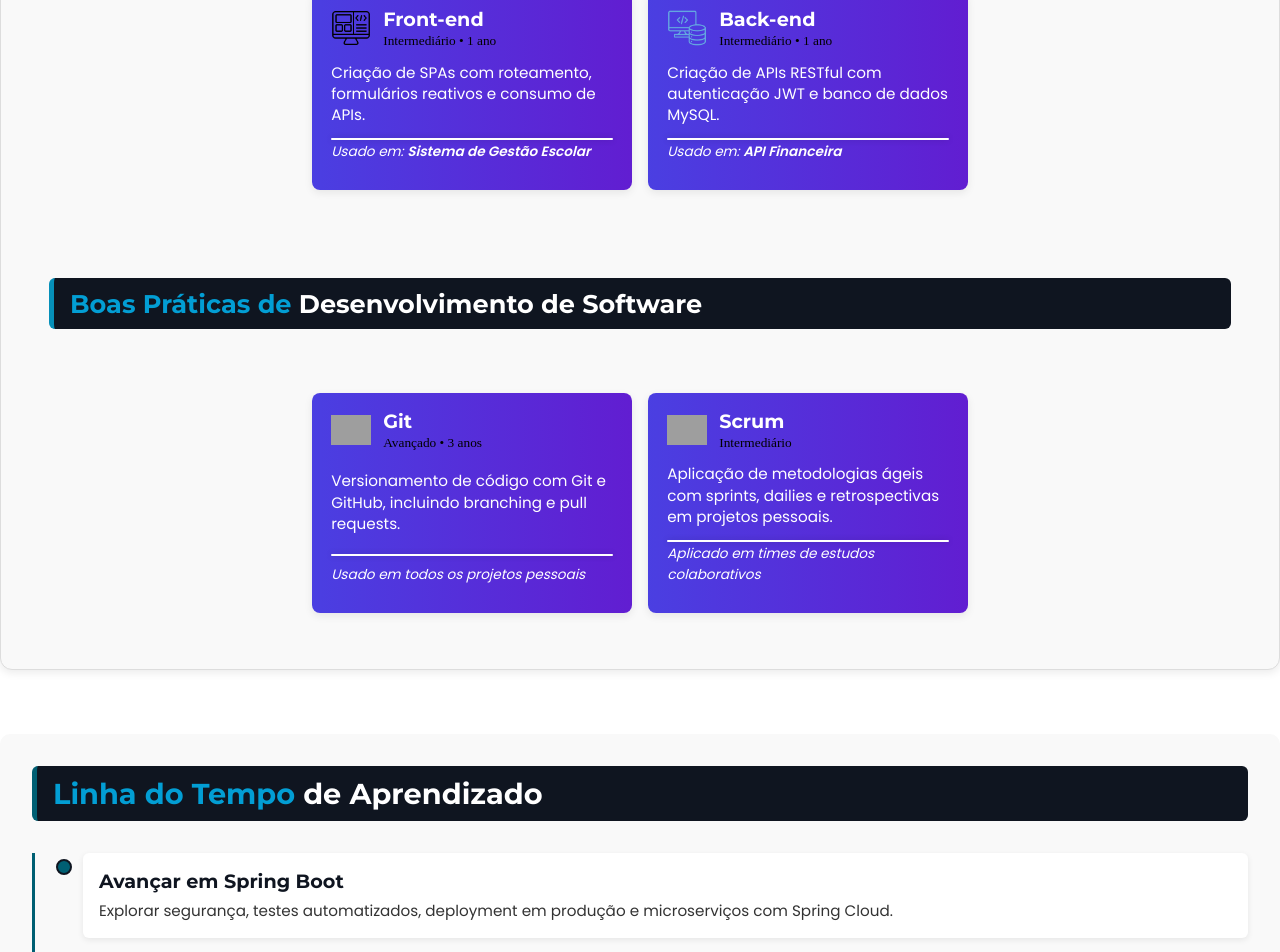
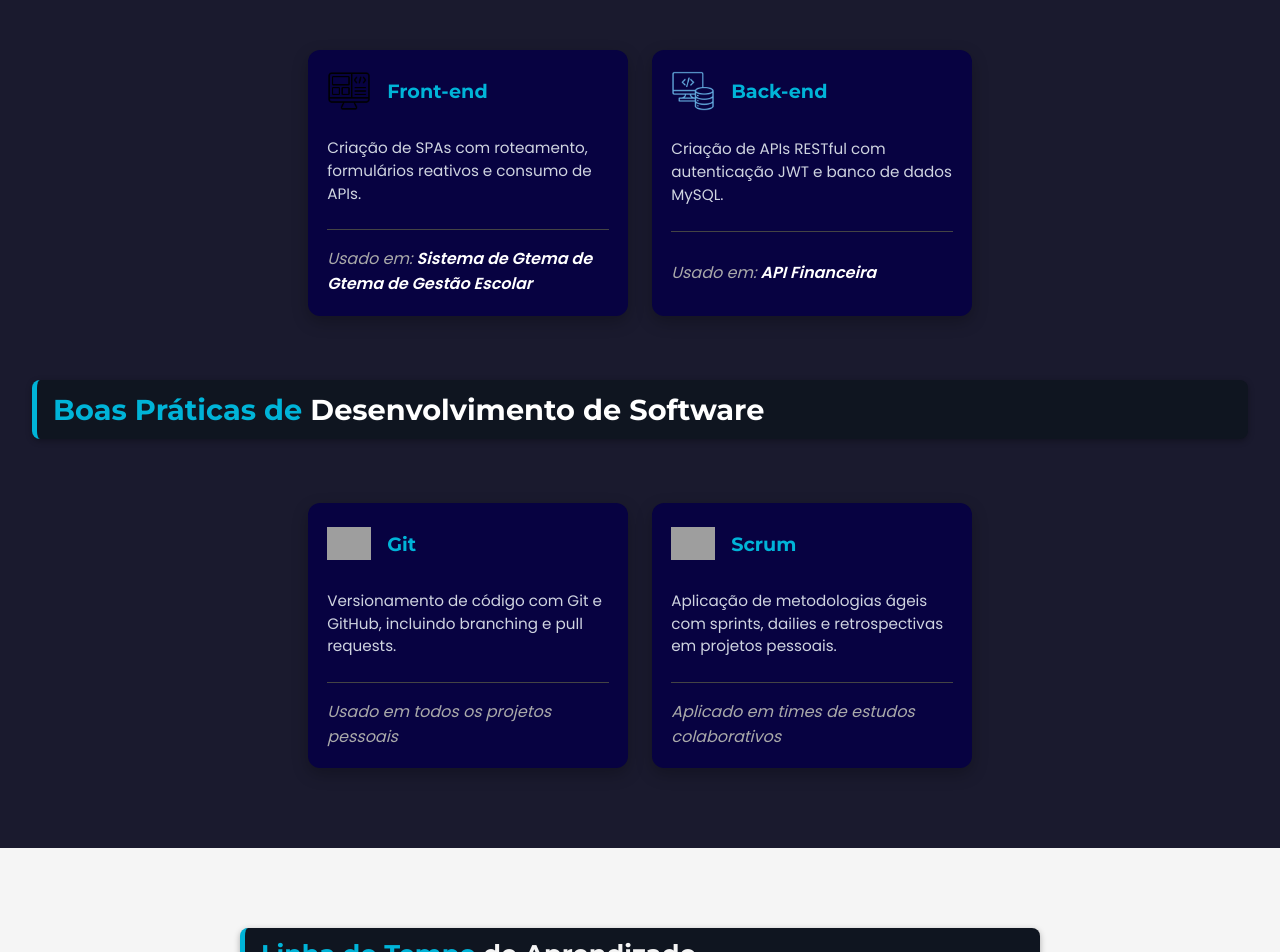
Before and after one commit to pedrofelipeot/portfolio, an Angular app: page /habilidades in a window 1280 px wide. Shown: the part 620-1572 px from the top of the page. Built offline with nearby package versions, Linux system fonts and the light colour scheme; grey boxes are pictures that could not be loaded.

Commit message:
Ajustes nos cards - tela de habilidades

```diff
--- a/src/app/componentes/Habilidades/habilidades.component.css
+++ b/src/app/componentes/Habilidades/habilidades.component.css
@@ -1,183 +1,257 @@
-/* -------------------- Títulos das seções internas -------------------- */
 .card.agrupador h2 {
-  font-size: 1.6rem;
-  margin: 4rem 1rem;
-  background-color: #0f1520;
+  font-size: 1.8rem;
+  margin: 4rem 0 4rem;
+  padding: 0.75rem 1rem;
+  background-color: #0F1520;
   color: #fff;
-  padding: 0.6rem 1rem;
-  border-left: 5px solid #0690b9;
-  border-radius: 6px;
+  border-left: 5px solid #00b4d8;
+  border-radius: 8px;
+  box-shadow: 0 2px 6px rgba(0, 0, 0, 0.3);
 }
 
-/* -------------------- Container de Cards -------------------- */
+.titulo-azul {
+  color: #00b4d8;
+}
+
+
+
+.card.agrupador {
+  background: #1a1a2e;
+  box-shadow: 0 8px 20px rgba(0, 0, 0, 0.3);
+  padding: 2rem;
+}
+
 .cards-inline {
   display: flex;
   flex-wrap: wrap;
+  gap: 1.5rem;
   justify-content: center;
-  gap: 1rem;
-  margin-bottom: 1.5rem;
+  align-items: stretch;
+  margin-bottom: 3rem;
 }
 
-/* -------------------- Card base -------------------- */
-.card {
-  background: white;
-  border-radius: 8px;
-  box-shadow: 0 3px 8px rgba(0, 0, 0, 0.08);
-  padding: 1rem 1.2rem;
+.card.pequeno {
+  flex: 1 1 280px;
+  max-width: 320px;
   display: flex;
   flex-direction: column;
-  justify-content: space-between;
-  transition: box-shadow 0.3s ease, transform 0.2s ease;
+  justify-content: stretch;
+  background-color: #212433;
+  border-radius: 12px;
+  box-shadow: 0 6px 16px rgba(0, 0, 0, 0.25);
+  transition: transform 0.3s ease, box-shadow 0.3s ease;
+  padding: 1.2rem;
+  animation: mudarCor 8s infinite alternate ease-in-out;
 }
 
-/* Card Agrupador */
-.card.agrupador {
-  padding: 2rem;
-  background: #f9f9f9;
-  border: 1px solid #ddd;
-  border-radius: 12px;
+.card.pequeno .conteudo-card {
+  display: flex;
+  flex-direction: column;
+  flex-grow: 1;
+  justify-content: space-between;
+  height: 100%;
 }
 
-/* Card Pequeno */
-.card.pequeno {
-  flex: 1 1 260px;
-  max-width: 320px;
-  background: linear-gradient(270deg, #6a11cb, #2575fc, #6a11cb);
-  background-size: 600% 600%;
-  animation: gradienteAnimado 15s ease infinite;
-  transition: transform 0.3s ease;
-}
-
-/* -------------------- Cabeçalho do Card -------------------- */
 .cabecalho {
   display: flex;
   align-items: center;
-  gap: 0.75rem;
-  margin-bottom: 0.8rem;
+  gap: 1rem;
+  margin-bottom: 1rem;
 }
 
 .cabecalho img {
-  width: 40px;
-  height: 40px;
+  width: 44px;
+  height: 44px;
   object-fit: contain;
 }
 
 .cabecalho h3 {
   font-size: 1.2rem;
-  color: white;
+  color: #00b4d8;
   margin: 0;
 }
 
-/* -------------------- Conteúdo do Card -------------------- */
-.card p {
-  font-size: 0.95rem;
-  color: white;
-  margin-bottom: 0.8rem;
-  line-height: 1.4;
+.descricao {
+  flex-grow: 1;
+  display: flex;
+  flex-direction: column;
+  justify-content: center;
 }
 
-.card p em {
-  font-size: 0.85rem;
-  color: white;
+.descricao p {
+  font-size: 0.95rem;
+  color: #cfd4e0;
+  line-height: 1.5;
+  margin: 0.5rem 0;
+  text-align: left;
 }
 
-.card p em strong {
+.conteudo-card > .divisoria + p {
+  min-height: 48px; /* ou ajuste maior, se quiser mais espaço mínimo */
+  display: flex;
+  align-items: center;
+  margin: 0;
+}
+
+
+.divisoria {
+  border: none;
+  height: 1px;
+  background: #444;
+  margin: 1rem 0;
+}
+
+.card.pequeno p em {
+  color: #aaa;
+  font-style: italic;
+}
+
+
+
+.card.pequeno strong {
+  color: #fff;
+}
+
+.card.pequeno:hover {
+  transform: translateY(-5px);
+  box-shadow: 0 10px 20px rgba(0, 0, 0, 0.4);
+}
+
+/* Linha do tempo */
+/* Fundo cinza indo até o final da tela */
+.linha-tempo {
+  background-color: #f5f5f5;
+  padding: 3rem 1rem;
+}
+
+/* Centralizando e limitando a largura do conteúdo interno */
+.linha-tempo .timeline {
+  max-width: 800px;  /* você pode ajustar: 700px, 900px... */
+  margin: 0 auto;
+  position: relative;
+  border-left: 3px solid #00b4d8;
+  padding-left: 2rem;
+}
+
+/* Título da Linha do Tempo - Centralizado */
+.linha-tempo .linha-titulo {
+  max-width: 800px;
+  margin: 2rem auto;
+  font-size: 1.6rem; /* um pouco menor */
+  padding: 0.6rem 1rem;
+  background-color: #0F1520;
+  color: #f5f5f5;
+  border-left: 5px solid #00b4d8;
+  border-radius: 8px;
+  box-shadow: 0 2px 6px rgba(0, 0, 0, 0.3);
+}
+
+/* Timeline Etapas (mantém o layout) */
+.linha-tempo .etapa {
+  position: relative;
+  margin-bottom: 2rem;
+}
+
+.linha-tempo .ponto {
+  position: absolute;
+  left: -1.5rem;
+  top: 0.4rem;
+  width: 16px;
+  height: 16px;
+  background: #00b4d8;
+  border-radius: 50%;
+  border: 2px solid #0e1117;
+}
+
+.linha-tempo .conteudo {
+  background: #2b2e4a;
+  border-radius: 8px;
+  padding: 1rem;
+  box-shadow: 0 4px 12px rgba(0, 0, 0, 0.3);
+}
+
+.linha-tempo .etapa h3 {
+  font-size: 1.1rem;
   color: #ffffff;
 }
 
-/* -------------------- Linha do Tempo -------------------- */
-.linha-tempo {
-  margin-top: 4rem;
-  padding: 2rem;
-  background-color: #f9f9f9;
-  border-radius: 10px;
+.linha-tempo .etapa p {
+  color: #d1d1d1;
+  font-size: 0.9rem;
 }
 
-.linha-tempo h2 {
+.linha-titulo{
+  margin-top: 2rem;
+  margin-bottom: 2rem;
   font-size: 1.8rem;
-  background-color: #0f1520;
-  color: #fff;
-  padding: 0.6rem 1rem;
-  border-left: 5px solid #005f73;
-  border-radius: 6px;
-  margin-bottom: 2rem;
+  padding: 0.75rem 1rem;
+  background-color: #0F1520;
+  color: #f5f5f5;
+  border-left: 5px solid #00b4d8;
+  border-radius: 8px;
+  box-shadow: 0 2px 6px rgba(0, 0, 0, 0.3);
 }
 
 .timeline {
   position: relative;
+  border-left: 3px solid #00b4d8;
   padding-left: 2rem;
-  border-left: 3px solid #005f73;
 }
 
 .etapa {
   position: relative;
   margin-bottom: 2rem;
-  padding-left: 1rem;
 }
 
-.etapa .ponto {
+.ponto {
   position: absolute;
-  left: -11px;
+  left: -1.5rem;
   top: 0.4rem;
   width: 16px;
   height: 16px;
-  background-color: #005f73;
+  background: #00b4d8;
   border-radius: 50%;
-  border: 2px solid #0f1520;
+  border: 2px solid #0e1117;
 }
 
-.etapa .conteudo {
-  background-color: #fff;
+.conteudo {
+  background: #2b2e4a;
+  border-radius: 8px;
   padding: 1rem;
-  border-radius: 6px;
-  box-shadow: 0 2px 6px rgba(0, 0, 0, 0.08);
+  box-shadow: 0 4px 12px rgba(0, 0, 0, 0.3);
 }
 
 .etapa h3 {
-  margin: 0;
   font-size: 1.2rem;
-  color: #0f1520;
+  color: #ffffff;
 }
 
 .etapa p {
-  margin: 0.4rem 0 0;
-  color: #333;
+  color: #d1d1d1;
   font-size: 0.95rem;
 }
-.divisoria {
-  border: none;
-  height: 2px;
-  background: white;
-  border-radius: 4px;
-  box-shadow: 0 0 6px rgba(0, 0, 0, 0.2);
-}
 
-
-/* -------------------- Responsividade -------------------- */
-@media (max-width: 900px) {
-  .cards-inline {
-    justify-content: center;
+@keyframes mudarCor {
+  0% {
+    background-color: #040122;
   }
-
-  .card.pequeno {
-    max-width: 100%;
-    flex-basis: 100%;
+  50% {
+    background-color: #070246;
   }
-
-  .card.agrupador h2 {
-    font-size: 1.4rem;
+  100% {
+    background-color: #040122;
   }
 }
 
-/* -------------------- Animação Gradiente -------------------- */
-@keyframes gradienteAnimado {
-  0% {
-    background-position: 0% 50%;
+/* Responsividade */
+@media (max-width: 768px) {
+  .cards-inline {
+    flex-direction: column;
+    align-items: center;
   }
-  50% {
-    background-position: 100% 50%;
-  }
-  100% {
-    background-position: 0% 50%;
+
+  .card.agrupador {
+    margin: 1rem;
+    padding: 1rem;
   }
 }
--- a/src/app/componentes/Habilidades/habilidades.component.html
+++ b/src/app/componentes/Habilidades/habilidades.component.html
@@ -1,113 +1,133 @@
-<!-- Seção única com subtítulos -->
 <div class="linha">
   <div class="card agrupador">
 
     <!-- Linguagens de Programação -->
     <h2><span class="titulo-azul">Linguagens de </span>Programação</h2>
     <div class="cards-inline">
+
       <!-- Java -->
       <div class="card pequeno">
+        <div class="conteudo-card">
           <div class="cabecalho">
             <img src="assets/java.png" alt="Java" />
-          <div><h3>Java</h3></div>
+            <h3>Java</h3>
           </div>
+          <div class="descricao">
             <p>Desenvolvimento de APIs REST com Spring Boot, JPA e MySQL.</p>
+          </div>
           <hr class="divisoria">
           <p><em>Usado em: <strong>Gestor de Tarefas</strong></em></p>
+        </div>
       </div>
 
       <!-- JavaScript -->
       <div class="card pequeno">
+        <div class="conteudo-card">
           <div class="cabecalho">
             <img src="assets/javascript.png" alt="JavaScript" />
-          <div><h3>JavaScript</h3></div>
+            <h3>JavaScript</h3>
           </div>
+          <div class="descricao">
             <p>Manipulação do DOM e desenvolvimento front-end com Angular.</p>
+          </div>
           <hr class="divisoria">
           <p><em>Usado em: <strong>Gestor de Tarefas</strong></em></p>
+        </div>
       </div>
 
       <!-- TypeScript -->
       <div class="card pequeno">
+        <div class="conteudo-card">
           <div class="cabecalho">
             <img src="assets/typescript.png" alt="TypeScript" />
-          <div><h3>TypeScript</h3></div>
+            <h3>TypeScript</h3>
           </div>
+          <div class="descricao">
             <p>Tipagem estática e desenvolvimento front-end com Angular.</p>
+          </div>
           <hr class="divisoria">
           <p><em>Usado em: <strong>Gestor de Tarefas</strong></em></p>
+        </div>
       </div>
     </div>
 
     <!-- Frameworks -->
     <h2><span class="titulo-azul">Frame</span>works</h2>
     <div class="cards-inline">
+
       <!-- Angular -->
       <div class="card pequeno">
+        <div class="conteudo-card">
           <div class="cabecalho">
             <img src="assets/frontend.png" alt="Angular" />
-          <div>
             <h3>Front-end</h3>
-            <small>Intermediário • 1 ano</small>
           </div>
+          <div class="descricao">
+            <p>Criação de SPAs com roteamento, formulários reativos e consumo de APIs.</p>
           </div>
-        <p>Criação de SPAs com roteamento, formulários reativos e consumo de APIs.</p>
           <hr class="divisoria">
-        <p><em>Usado em: <strong>Sistema de Gestão Escolar</strong></em></p>
+          <p><em>Usado em: <strong>Sistema de Gtema de Gtema de Gestão Escolar</strong></em></p>
+        </div>
       </div>
 
       <!-- Spring Boot -->
       <div class="card pequeno">
+        <div class="conteudo-card">
           <div class="cabecalho">
             <img src="assets/backend.png" alt="Spring Boot" />
-          <div>
             <h3>Back-end</h3>
-            <small>Intermediário • 1 ano</small>
           </div>
+          <div class="descricao">
+            <p>Criação de APIs RESTful com autenticação JWT e banco de dados MySQL.</p>
           </div>
-        <p>Criação de APIs RESTful com autenticação JWT e banco de dados MySQL.</p>
           <hr class="divisoria">
           <p><em>Usado em: <strong>API Financeira</strong></em></p>
         </div>
       </div>
+    </div>
 
-    <!-- Boas Práticas de Desenvolvimento de Software -->
+    <!-- Boas Práticas -->
     <h2><span class="titulo-azul">Boas Práticas de</span> Desenvolvimento de Software</h2>
     <div class="cards-inline">
+
       <!-- Git -->
       <div class="card pequeno">
+        <div class="conteudo-card">
           <div class="cabecalho">
             <img src="assets/icons/git.svg" alt="Git" />
-          <div>
             <h3>Git</h3>
-            <small>Avançado • 3 anos</small>
           </div>
+          <div class="descricao">
+            <p>Versionamento de código com Git e GitHub, incluindo branching e pull requests.</p>
           </div>
-        <p>Versionamento de código com Git e GitHub, incluindo branching e pull requests.</p>
           <hr class="divisoria">
           <p><em>Usado em todos os projetos pessoais</em></p>
+        </div>
       </div>
 
       <!-- Scrum -->
       <div class="card pequeno">
+        <div class="conteudo-card">
           <div class="cabecalho">
             <img src="assets/icons/scrum.svg" alt="Scrum" />
-          <div>
             <h3>Scrum</h3>
-            <small>Intermediário</small>
           </div>
+          <div class="descricao">
+            <p>Aplicação de metodologias ágeis com sprints, dailies e retrospectivas em projetos pessoais.</p>
           </div>
-        <p>Aplicação de metodologias ágeis com sprints, dailies e retrospectivas em projetos pessoais.</p>
           <hr class="divisoria">
           <p><em>Aplicado em times de estudos colaborativos</em></p>
+        </div>
       </div>
     </div>
 
   </div>
 </div>
 
+
+
 <section class="linha-tempo">
-  <h2><span class="titulo-azul">Linha do Tempo </span>de Aprendizado</h2>
+  <h2 class="linha-titulo"><span class="titulo-azul">Linha do Tempo </span>de Aprendizado</h2>
   <div class="timeline">
     <div class="etapa">
       <div class="ponto"></div>
```
Lines whose indentation alone changed are shown as unchanged.
